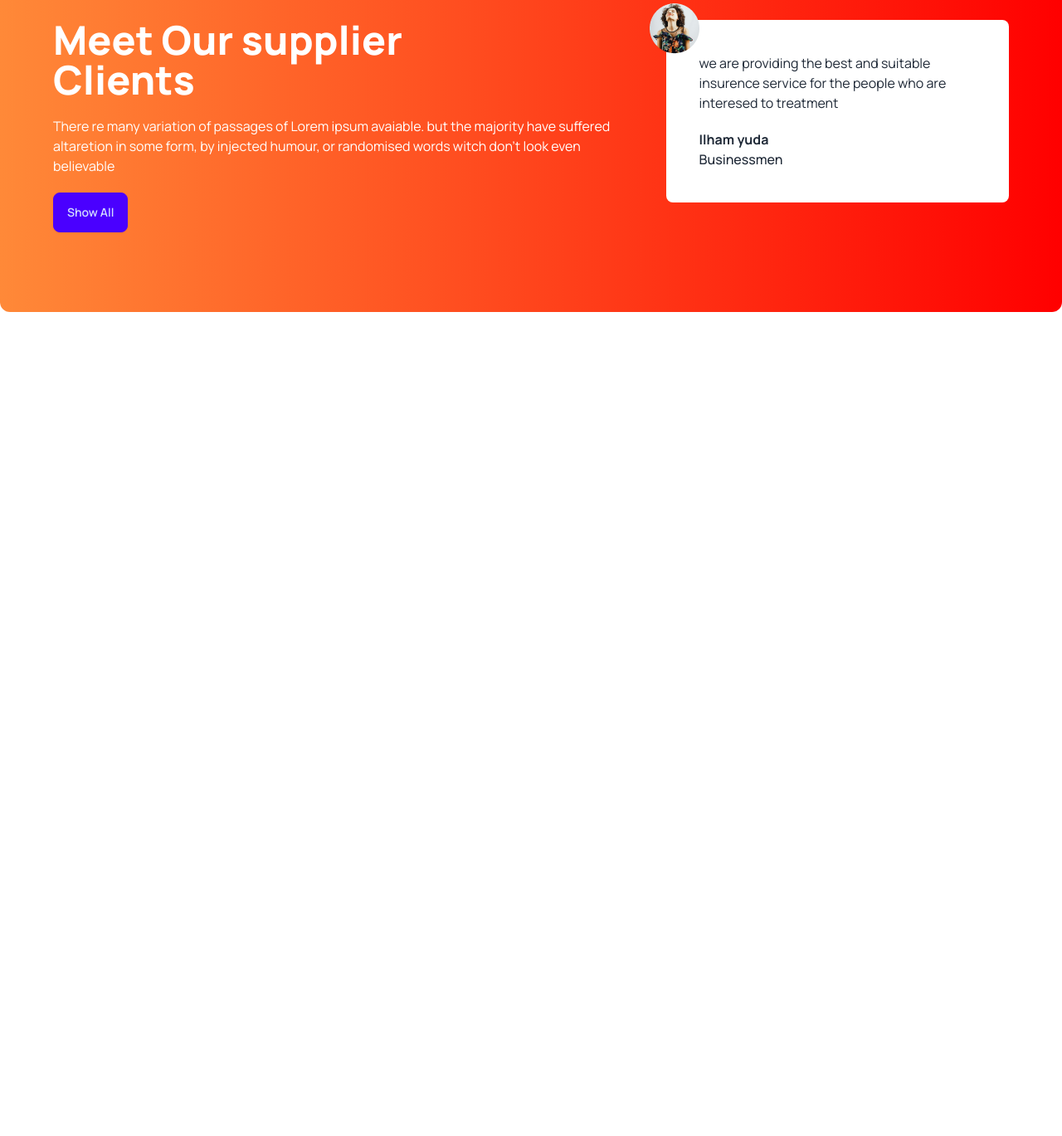
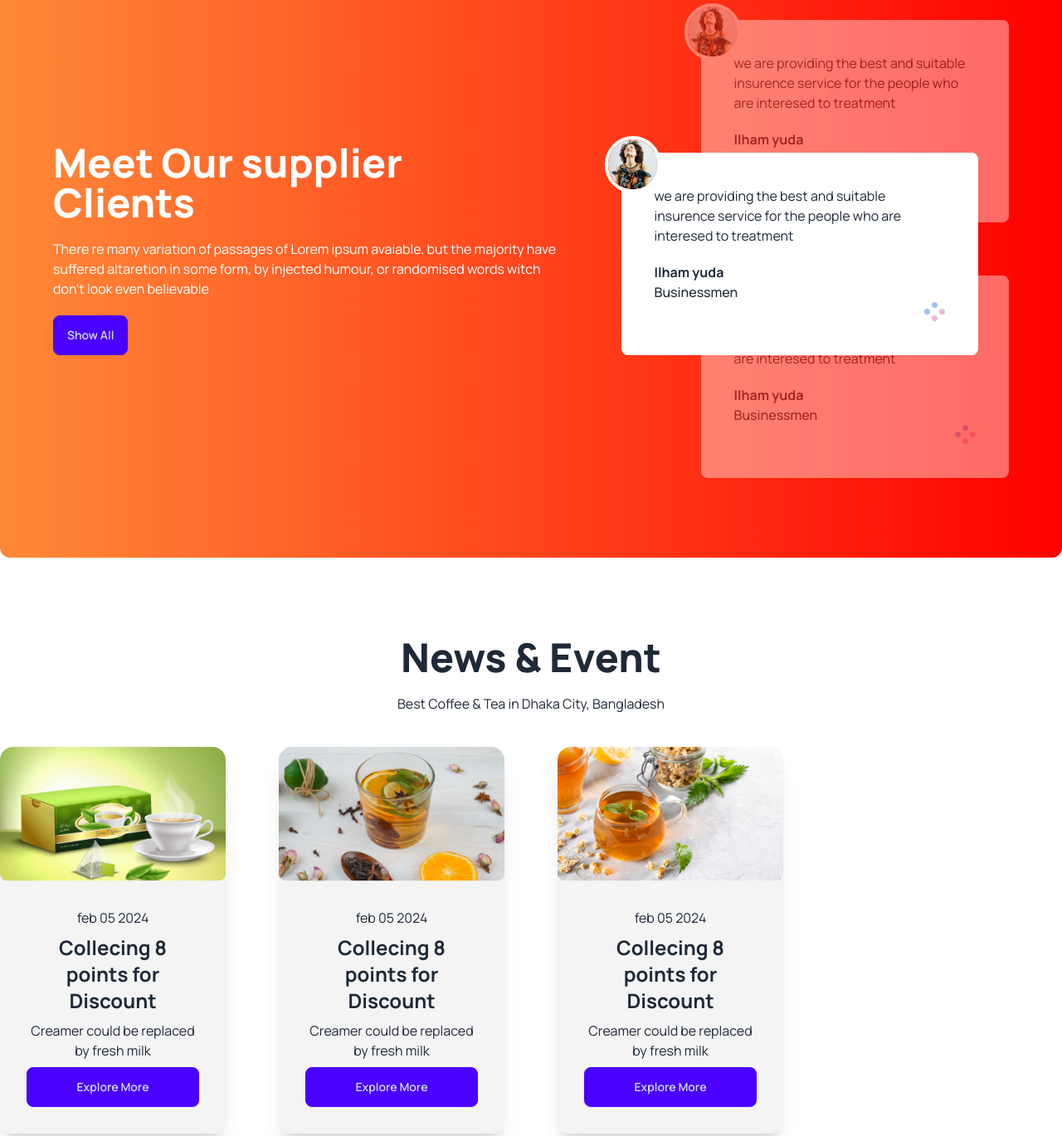
Before and after one commit to shawkatulshanto/Tea-House-project, a plain HTML site: page index.html in a window 1280 px wide. Shown: the part 2267-3636 px from the top of the page at 83% size. Before the commit the page ends 2739 px from the top, so only its background shows below. Drawn offline with nearby package versions, Linux system fonts and the light colour scheme.

Commit message:
news and event section

```diff
--- a/index.html
+++ b/index.html
@@ -158,8 +158,9 @@
  <!-- Super Client section-->
 <section class="my-24  flex flex-col lg:flex-row gap-12 rounded-xl bg-gradient-to-r from-[#FF8938] to-[#f00] px-16 py-24">
 
+   <div class="flex lg:pr-28 items-center">
+
 <div class="space-y-5">
-
     <h2 class="text-5xl font-extrabold text-white">
         Meet Our supplier
         <br>
@@ -171,23 +172,110 @@
         or randomised words witch don't look even believable
     </p>
     <button class="btn btn-primary"> Show All</button>
+</div>
 
    </div>
-<div>
-    <!--review-->
-    <div class="relative p-10 rounded-lg bg-white">
-        <img class="absolute -top-5 -left-5" src="images/client.png" alt="">
+   <!--review container-->
+<div class="relative">
+    <!-- next review-->
+    <div class="relative z-10 mb-16 opacity-40 p-10 rounded-lg bg-white">
+        <img class="absolute -top-5 -left-5 border-4 border-white rounded-full" src="images/client.png" alt="">
         <p>we are providing the best and suitable insurence service
             for the people who are interesed to treatment
         </p>
         <h4 class="font-bold mt-5">Ilham yuda</h4>
         <p class="font-medium">Businessmen</p>
+        <div class="flex justify-end">
+            <img src="images/circles.png">
+        </div>
+    </div>
+    <!-- current review-->
+    <div class="absolute z-20 top-40 lg:-left-24 lg:w-[430px] p-10 rounded-lg bg-white">
+        <img class="absolute -top-5 -left-5 border-4 border-white rounded-full" src="images/client.png" alt="">
+        <p>we are providing the best and suitable insurence service
+            for the people who are interesed to treatment
+        </p>
+        <h4 class="font-bold mt-5">Ilham yuda</h4>
+        <p class="font-medium">Businessmen</p>
+        <div class="flex justify-end">
+            <img src="images/circles.png">
+        </div>
+    </div>
+    <!-- previous review-->
+    <div class="relative z-10 opacity-40 p-10 rounded-lg bg-white">
+        <img class="absolute -top-5 -left-5 border-4 border-white rounded-full" src="images/client.png" alt="">
+        <p>we are providing the best and suitable insurence service
+            for the people who are interesed to treatment
+        </p>
+        <h4 class="font-bold mt-5">Ilham yuda</h4>
+        <p class="font-medium">Businessmen</p>
+        <div class="flex justify-end">
+            <img src="images/circles.png">
+        </div>
     </div>
 </div>
 
 </section>
 
+<!--Featured section-->
+
+<section class="text-center">
+
+    <h2 class="text-5xl font-extrabold mb-5"> News & Event</h2>
+    <p class="lg:max-w-3xl mb-10 mx-auto">Best Coffee & Tea in Dhaka City, Bangladesh</p>
+    <!--Featured Tea card Container-->
+    <div class="grid gap-16 grid-cols-6 md:grid-cols-6 lg:grid-cols-4 mr-auto">
+        <!--First card-->
+        <div class="card p-30 justify-center  bg-gradient-to-r from-[#F4F4F4] to-[#F4F4F4] shadow-xl">
+            <figure>
+                <img src="images/news-1.png" alt="Shoes" />
+            </figure>
+            <div class="card-body justify-between">
+                <p>feb 05 2024</p>
+                <h2 class="text-2xl font-bold">Collecing 8 points for Discount</h2>
+                <p>Creamer could be replaced by fresh milk</p>
+                <button class="btn btn-primary"> Explore More</button>
+
+
+            </div>
+        </div>
+        <!--second card-->
+        <div class="card  p-30  bg-gradient-to-r from-[#F4F4F4] to-[#F4F4F4] shadow-xl">
+            <figure>
+                <img src="images/news-2.png" alt="Shoes" />
+            </figure>
+            <div class="card-body justify-between">
+                <p>feb 05 2024</p>
+                <h2 class="text-2xl font-bold">Collecing 8 points for Discount</h2>
+                <p>Creamer could be replaced by fresh milk</p>
+                <button class="btn btn-primary"> Explore More</button>
+
+
+            </div>
+        </div>
+        <!--thrd card-->
+        <div class="card  p-30 bg-gradient-to-r from-[#F4F4F4] to-[#F4F4F4] shadow-xl">
+            <figure>
+                <img src="images/news-3.png" alt="Shoes" />
+            </figure>
+            <div class="card-body justify-between">
+                <p>feb 05 2024</p>
+                <h2 class="text-2xl font-bold">Collecing 8 points for Discount</h2>
+                <p>Creamer could be replaced by fresh milk</p>
+                <button class="btn btn-primary"> Explore More</button>
+
+            </div>
+        </div>
+
+        </div>
+
+
+
+    </div>
 </section>
+
+
+
 
     </main>
 
```
Lines whose indentation alone changed are shown as unchanged.
